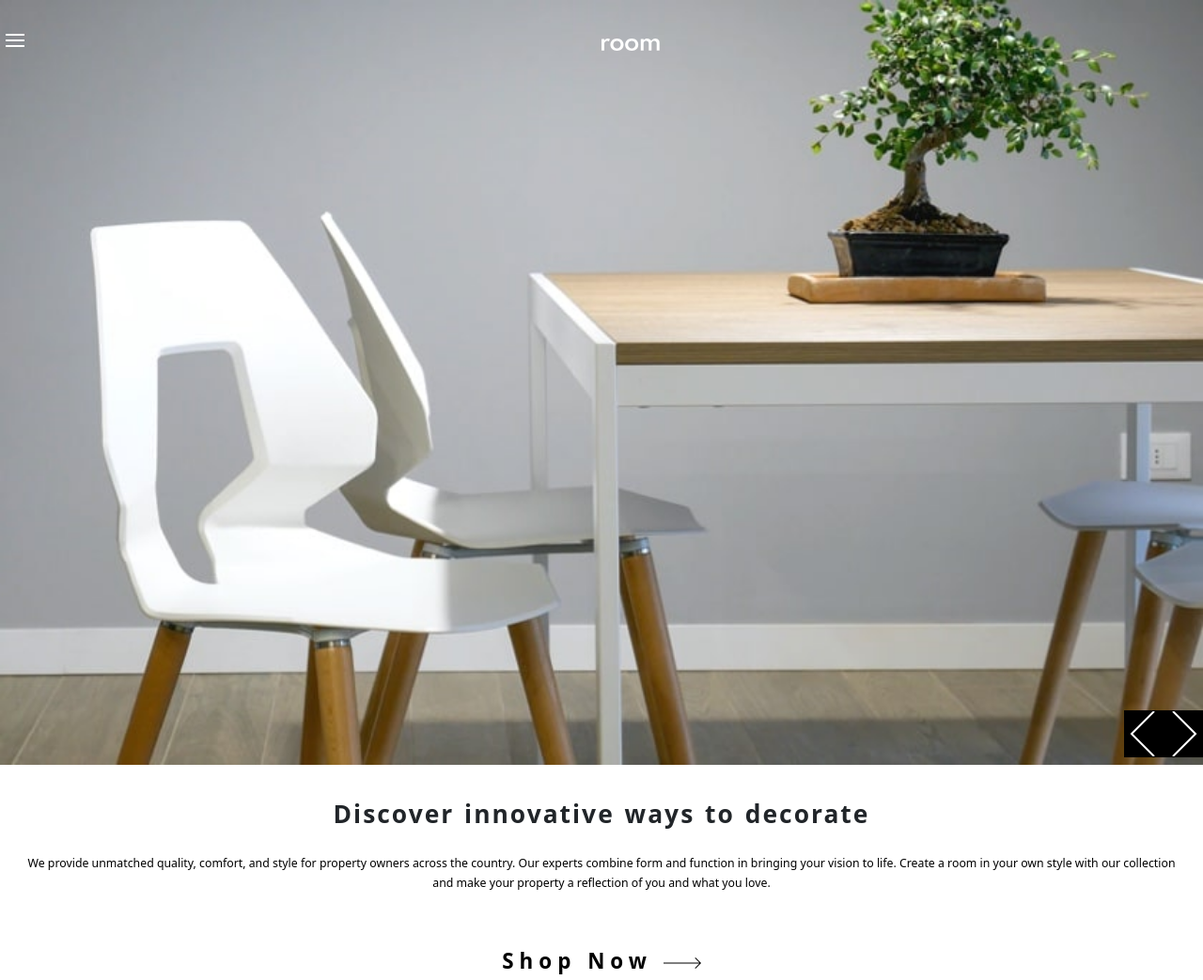
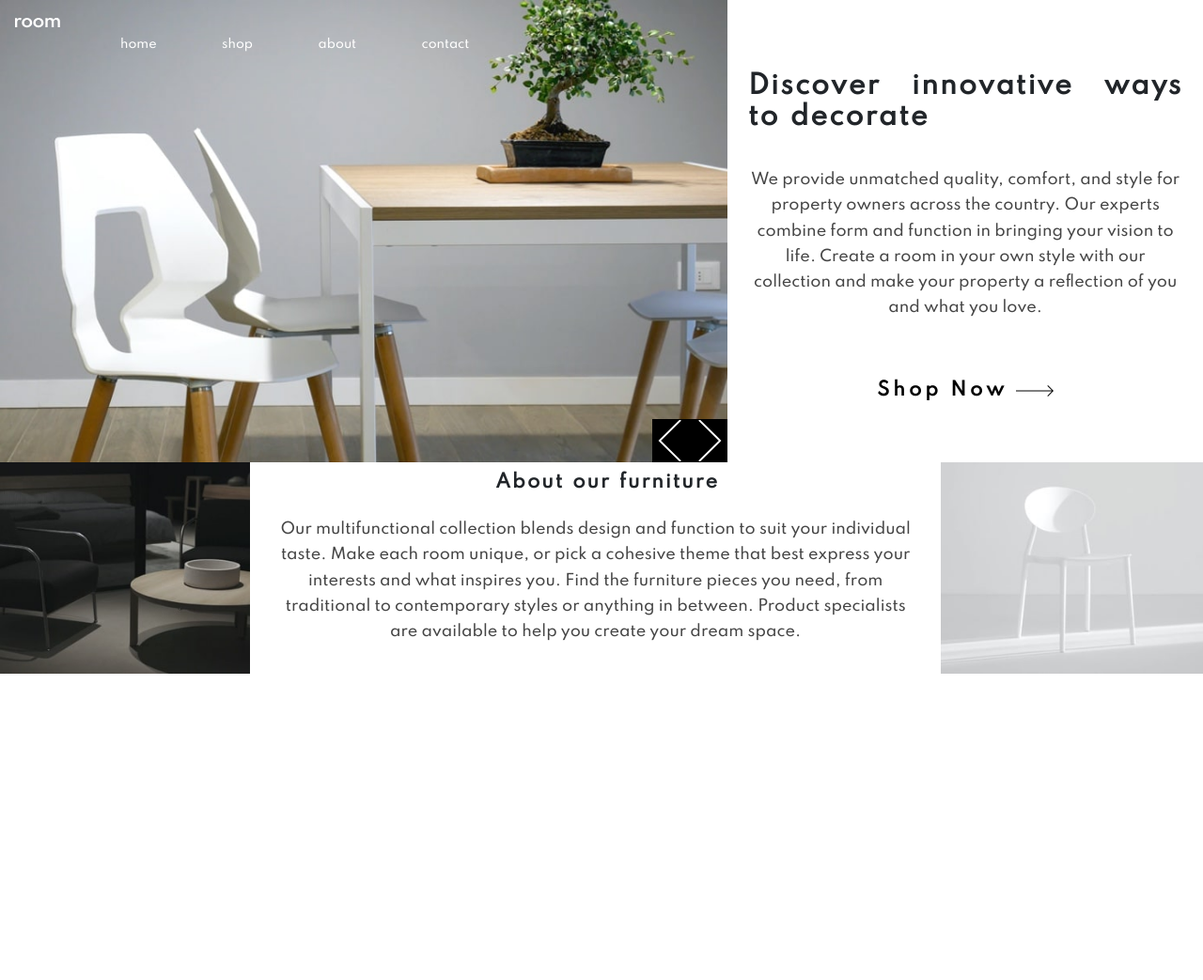
Before and after one commit to sadatyussuf/room-homepage, a plain HTML site: page index.html in a window 1280 px wide. Shown: the top 1043 px of the page at 94% size. After the commit the page ends 800 px from the top, so only its background shows below. Drawn offline with nearby package versions, Linux system fonts and the light colour scheme.

Commit message:
finished project

```diff
--- a/index.html
+++ b/index.html
@@ -5,7 +5,8 @@
   <meta name="viewport" content="width=device-width, initial-scale=1.0"> <!-- displays site properly based on user's device -->
   <!-- Bootstrap CSS -->
   <link href="https://cdn.jsdelivr.net/npm/bootstrap@5.0.0-beta1/dist/css/bootstrap.min.css" rel="stylesheet" integrity="sha384-giJF6kkoqNQ00vy+HMDP7azOuL0xtbfIcaT9wjKHr8RbDVddVHyTfAAsrekwKmP1" crossorigin="anonymous">
-
+  <link rel="preconnect" href="https://fonts.gstatic.com">
+  <link href="https://fonts.googleapis.com/css2?family=Spartan:wght@500&display=swap" rel="stylesheet">
   <link rel="icon" type="image/png" sizes="32x32" href="./images/favicon-32x32.png">
   <link rel="stylesheet" href="style.css">
   <title>Frontend Mentor | Room homepage</title>
@@ -21,19 +22,34 @@
       <div class="logo">
         <button class="ham-btn"><img src="./images/icon-hamburger.svg" alt="hamburger"></button>
 
-        <img src="./images/logo.svg" alt="logo" class="position-absolute top-50 start-50">
+        <img src="./images/logo.svg" alt="logo" class="logoSVG">
+        <!-- position-absolute top-50 start-50 -->
       </div>
+
+      <div id="navbar-wrap" class="navbar-wrapper">
+        <button class="close-btn"><img src="./images/icon-close.svg" alt="close"></button>
+        <nav>
+          <li><a href="#">home</a></li>
+          <li><a href="#">shop</a></li>
+          <li><a href="#">about</a></li>
+          <li><a href="#">contact</a></li>
+        </nav>
+      </div>
+
+
   </div>
 </header>
 
+  <!-- <div class="allSectionWrapper"> -->
 
-<section class="">
+    <div class="uppperContainer">
+
+
+        <section class="imgSlider-wrapper">
 
             <div class="img-cen img-slider">
               <!-- <img src="./images/mobile-image-hero-1.jpg" alt="mobile-image-hero-1">
                 -->
-
-
 
               <picture id="sliderPicture" class="slider__picture">
                 <source srcset="./images/desktop-image-hero-1.jpg" media="(min-width: 500px)" />
@@ -41,14 +57,11 @@
                   alt="Modern interior - Chairs and Table with a Bonsai Tree" />
               </picture>
 
-
-
-
-
                   <div class="slider-btns">
 
-    <button class="btn-angle"><img src="./images/icon-angle-left.svg" alt="icon-angle-left"></button>
-    <button class="btn-angle"><img src="./images/icon-angle-right.svg" alt="icon-angle-right"></button>
+                  <button class="btn-angle left-angle"><img src="./images/icon-angle-left.svg" alt="icon-angle-left"></button>
+
+                  <button class="btn-angle right-angle"><img src="./images/icon-angle-right.svg" alt="icon-angle-right"></button>
                 </div>
 
             </div>
@@ -56,12 +69,13 @@
         </section>
 
 
-<section>
-  <div class="section-wrapper">
+        <section class="descSlider-wrapper">
 
-      <h1>Discover innovative ways to decorate</h1>
+          <div class="section-wrapper desc-lower">
+
+              <h1 class="slider-header">Discover innovative ways to decorate</h1>
               <div>
-        <p>  We provide unmatched quality, comfort, and style for property owners across the country.
+                <p class="slider-para">  We provide unmatched quality, comfort, and style for property owners across the country.
                   Our experts combine form and function in bringing your vision to life. Create a room in your
                   own style with our collection and make your property a reflection of you and what you love.</p>
               </div>
@@ -73,25 +87,20 @@
           </div>
 
         </section>
+    </div>
 
+  <div class="lowerContainer">
 
-<section>
+        <!-- <section class="darkImg-wrapper"> -->
 
           <div class="img-cen img-cent">
+            <img src="./images/image-about-dark.jpg" alt="dark-image">
+          </div>
+        <!-- </section> -->
 
-    <img src="./images/image-about-dark.jpg" alt="dark-image">
+        <!-- <section class="staticDesc-wrapper"> -->
 
-
-  </div>
-</section>
-
-
-
-
-<section>
-
-  <div class="section-wrapper">
-
+          <div class="section-wrapper text-flex">
               <h3>About our furniture</h3>
               <div>
                 <p> Our multifunctional collection blends design and function to suit your individual taste.
@@ -100,45 +109,24 @@
                   or anything in between. Product specialists are available to help you create your dream space.
                   </p>
               </div>
-
           </div>
-</section>
+        <!-- </section> -->
 
 
 
-<section>
+        <!-- <section class="lightImg-wrapper"> -->
           <div class="img-cen img-cent">
+            <img src="./images/image-about-light.jpg" alt="light-image">
+          </div>
+        <!-- </section> -->
+    </div>
+  <!-- </div> -->
 
-    <img src="./images/image-about-light.jpg" alt="light-image">
-
-  </div>
-</section>
-
-
-
-  <!-- We are available all across the globe
-
-  With stores all over the world, it's easy for you to find furniture for your home or place of business.
-  Locally, we’re in most major cities throughout the country. Find the branch nearest you using our
-  store locator. Any questions? Don't hesitate to contact us today.
-
-  Shop now
-
-  Manufactured with the best materials
-
-  Our modern furniture store provide a high level of quality. Our company has invested in advanced technology
-  to ensure that every product is made as perfect and as consistent as possible. With three decades of
-  experience in this industry, we understand what customers want for their home and office.
-
-  Shop now -->
-
-
-
-
+<!--
   <div class="attribution">
     Challenge by <a href="https://www.frontendmentor.io?ref=challenge" target="_blank">Frontend Mentor</a>.
     Coded by <a href="#">Anwur Sadat Yussuf</a>.
-  </div>
+  </div> -->
 
   <!-- Option 1: Bootstrap Bundle with Popper -->
   <script src="https://cdn.jsdelivr.net/npm/bootstrap@5.0.0-beta1/dist/js/bootstrap.bundle.min.js" integrity="sha384-ygbV9kiqUc6oa4msXn9868pTtWMgiQaeYH7/t7LECLbyPA2x65Kgf80OJFdroafW" crossorigin="anonymous"></script>
@@ -148,34 +136,3 @@
 </body>
 
 </html>
-      <!-- <nav class="navbar navbar-expand-lg navbar-light bg-light">
-            <div class="container-fluid">
-              <button class="navbar-toggler" type="button" data-bs-toggle="collapse" data-bs-target="#navbarSupportedContent" aria-controls="navbarSupportedContent" aria-expanded="false" aria-label="Toggle navigation">
-                <span class="navbar-toggler-icon"></span>
-              </button>
-              <div class="collapse navbar-collapse" id="navbarSupportedContent">
-
-                <ul class="navbar-nav me-auto mb-2 mb-lg-0">
-                  <li class="nav-item">
-                    <a class="nav-link" aria-current="page" href="#">Home</a>
-                  </li>
-
-                  <li class="nav-item">
-                    <a class="nav-link" href="#">Shop</a>
-                  </li>
-
-                  <li class="nav-item">
-                    <a class="nav-link" href="#">About</a>
-                  </li>
-
-                  <li class="nav-item">
-                    <a class="nav-link" href="#">Contact</a>
-                  </li>
-                </ul>
-
-              </div>
-              <div>
-                <h2>room</h2>
-              </div>
-            </div>
-        </nav> -->
--- a/script.js
+++ b/script.js
@@ -0,0 +1,83 @@
+const slide = [
+    {
+        'id': 1,
+        'smallImg': './images/mobile-image-hero-1.jpg',
+        'bigImg': './images/desktop-image-hero-1.jpg',
+        'h1': 'Discover innovative ways to decorate',
+        'p': "We provide unmatched quality, comfort, and style for property owners across the country. Our experts combine form and function in bringing your vision to life. Create a room in your own style with our collection and make your property a reflection of you and what you love."
+    },
+    {
+        'id': 2,
+        'smallImg': './images/mobile-image-hero-2.jpg',
+        'bigImg': './images/desktop-image-hero-2.jpg',
+        'h1': 'We are available all across the globe',
+        'p': "  With stores all over the world, it's easy for you to find furniture for your home or place of business. Locally, we’re in most major cities throughout the country. Find the branch nearest you using our store locator. Any questions? Don't hesitate to contact us today."
+    },
+    {
+        'id': 3,
+        'smallImg': './images/mobile-image-hero-3.jpg',
+        'bigImg': './images/desktop-image-hero-3.jpg',
+        'h1': 'Manufactured with the best materials',
+        'p': "  Our modern furniture store provide a high level of quality. Our company has invested in advanced technology to ensure that every product is made as perfect and as consistent as possible. With three decades of experience in this industry, we understand what customers want for their home and office."
+    }
+]
+
+const hamBtn = document.querySelector('.ham-btn');
+const navbar = document.querySelector('#navbar-wrap');
+const clsBtn = document.querySelector('.close-btn');
+const slider = document.querySelector('.img-slider')
+const body =  document.getElementsByTagName('body');
+const leftAngle = document.querySelector('.left-angle');
+const rightAngle = document.querySelector('.right-angle');
+const headOne = document.querySelector('.slider-header');
+const paragraph = document.querySelector('.slider-para');
+const minImageSlide = document.querySelector('.slider__image')
+const bigImageSlide = document.querySelector('.slider__picture source')
+
+
+let counter = 1
+
+rightAngle.addEventListener('click', ()=>{
+
+    counter++
+    if (counter > slide.length-1){
+        counter =0;
+    }
+    bigImageSlide.srcset = slide[counter].bigImg;
+    minImageSlide.src = slide[counter].smallImg;
+    headOne.textContent = slide[counter].h1;
+    paragraph.textContent = slide[counter].p;
+
+    console.log(slide[counter].smallImg)
+    console.log(counter)
+
+})
+
+leftAngle.addEventListener('click', ()=>{
+    counter--
+    if (counter<0){
+        counter =slide.length-1;
+    }
+
+    bigImageSlide.srcset = slide[counter].bigImg;
+    minImageSlide.src = slide[counter].smallImg;
+    headOne.textContent = slide[counter].h1;
+    paragraph.textContent = slide[counter].p;
+
+    console.log(counter)
+
+})
+
+hamBtn.addEventListener('click',()=>{
+    navbar.classList.add('fixed')
+    body[0].style.position = 'fixed'
+    slider.style.filter='brightness(50%)'
+
+})
+
+
+clsBtn.addEventListener('click',()=>{
+    navbar.classList.remove('fixed')
+    body[0].style.position = 'static'
+    slider.style.filter='brightness(100%)'
+})
--- a/style.css
+++ b/style.css
@@ -17,10 +17,16 @@ p {
     padding: 0;
 }
 
+
+a {
+    text-decoration: none;
+
+
+}
 p {
     margin: 0.75em 0;
     font-size: 0.77rem;
-    color: hsl(0, 0%, 0%);
+    color:  hsl(0, 0%, 27%);
     font-weight: 500;
     line-height: 1.7;
     padding: 1em;
@@ -41,6 +47,7 @@ h3{
     word-spacing: 2px;
 }
 body {
+    font-family: Spartan;
     width: 100%;
     position: relative;
 }
@@ -57,25 +64,61 @@ position: absolute;
 top:1%;
 z-index: 1;
 width: 100%;
+/*height: 100%; change it if navbar is closed*/
 
 }
 .logo{
     display: flex;
     flex-direction: row;
+    justify-content: space-between;
+}
+.logoSVG{
+    /* position: absolute;
+    left: 10em; */
+    margin-left: 3em;
+    width: 3rem;
+}
+
+.navbar-wrapper{
+    height: 0;
+    overflow: hidden;
+}
+.fixed{
+    display: flex;
+    flex-direction: row;
+    background-color: hsl(0, 0%, 100%);
+    position: fixed;
+    top: 0;
+    width: 100%;
+    height: 30vh;
+    gap: 1em;
+}
+nav{
+    display: flex;
+    flex-direction: row;
+    width: 100%;
+    /* flex-flow: row nowrap; */
+    align-items: center;
+    justify-content:space-between;
+    margin-right: 1em;
+}
+
+.navbar-list li{
+    list-style-type: none;
+    font-size: 0.9rem;
+    /* margin: inherit; */
 }
 
 .ham-btn{
     background-color: transparent;
     border: none;
-    margin-right: 1em;
+    /* margin-right: 1em; */
 }
 
 .btn-angle{
     background-color:black;
     border: none;
 }
-
-
 
 .img-slider{
     position: relative;
@@ -93,7 +136,7 @@ width: 100%;
 }
 
 .btn-angle{
-    width:2.5rem;
+    width:2.1rem;
 }
 
 
@@ -118,9 +161,188 @@ width: 100%;
     position: absolute;
     bottom: 0;
     left: 25%;
-    font-size: 0.5rem;
+    font-size: 0.01rem;
     text-align: center;
 }
 .attribution a {
     color: hsl(228, 26%, 19%);
     }
+
+@media(min-width:760px){
+
+    a{
+        position: relative;
+        text-decoration: none;
+        color: white;
+    }
+
+    a:after {
+        background: none repeat scroll 0 0 transparent;
+        bottom: 0;
+        content: "";
+        display: block;
+        height: 2px;
+        left: 50%;
+        position: absolute;
+        background: #fff;
+        transition: width 0.3s ease 0s, left 0.3s ease 0s;
+        width: 0;
+    }
+    a:hover:after {
+        color: white;
+        width: 100%;
+        left: 0;
+    }
+
+
+.uppperContainer{
+    display: grid;
+    grid-template-columns: repeat(12 1fr);
+}
+
+.imgSlider-wrapper{
+    grid-column: 1/9;
+}
+.descSlider-wrapper{
+    grid-column: 9/12;
+}
+.lowerContainer{
+    display: flex;
+}
+
+.img-cent{
+    margin: 0;
+
+}
+
+.img-cent img {
+    height: 100%;
+    width: 100%;
+    object-fit: cover;
+}
+
+
+.text-flex{
+    flex-basis: 90%;
+    height: 100%;
+    width: 100%;
+}
+
+.ham-btn,.close-btn{
+    position: fixed;
+    top: -999%;
+}
+.logoSVG{
+    position: absolute;
+    top: 0.75rem;
+    left: -2rem;
+}
+
+.navbar-wrapper{
+    display: flex;
+    /* height: 100%; */
+    /* background-color: blue;  */
+    flex-direction: row;
+    position: absolute;
+    top: 0;
+    left: 10%;
+    color: white;
+    width: 30vw;
+    height: 10vh;
+    gap: 0.1em;
+    font-size: 0.8rem;
+    /* justify-content: space-between; */
+
+}
+
+
+.slider-btns{
+    background-color: black;
+    position: absolute;
+    bottom: 0%;
+    right: 0%;
+    z-index: 1;
+}
+
+.btn-angle{
+    width:38px;
+}
+
+    .section-wrapper{
+        margin: 0;
+        padding: 0.5em;
+        /* height: 330px; */
+    }
+
+    p {
+        margin: 0.45em 0;
+        font-size: 0.7rem;
+        padding: 0.8em;
+    }
+
+    h1 {
+        padding: 0.1em;
+        font-size: 1.4rem;
+    }
+
+    .showNow{
+        display: inline-block;
+        margin-top: 1.9em;
+        font-size: 1.2rem;
+        letter-spacing: 4px;
+    }
+    h3 {
+        padding: 0.1em;
+        font-size: 1.1rem;
+    }
+
+
+
+}
+
+
+@media(min-width: 1000px){
+    .descSlider-wrapper{
+display: flex;
+justify-content: center;
+align-items: center;
+    }
+/* .desc-lower{
+margin-top:2rem;
+} */
+.slider-btns{
+    background-color: black;
+    position: absolute;
+    bottom: 0%;
+    right: 0%;
+    z-index: 1;
+}
+
+.btn-angle{
+    width:38px;
+}
+p {
+    margin: 0.45em 0;
+    font-size: 1rem;
+    padding: 1em;
+}
+
+h1 {
+    text-align: justify;
+    padding: 0.5em;
+    font-size: 1.7rem;
+}
+
+.showNow{
+    display: inline-block;
+    margin-top: 1.9em;
+    font-size: 1.2rem;
+    letter-spacing: 4px;
+}
+h3 {
+    /* text-align: left; */
+    margin-left: 1.3em;
+    font-size: 1.2rem;
+}
+
+}
```
Lines whose indentation alone changed are shown as unchanged.
